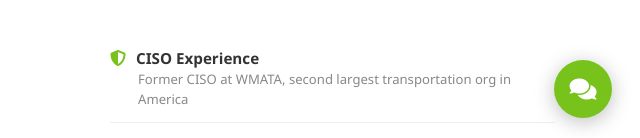
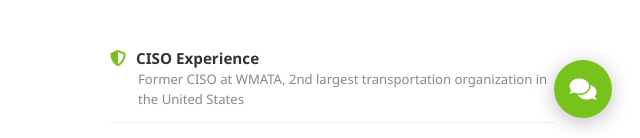
Before and after one commit to cmbnetworks/cmbnetworks-site, a plain HTML site: page index.html in a window 1280 px wide. Shown: the part 654-792 px from the top of the page, 640-1280 px from the left. Drawn offline with nearby package versions, Linux system fonts and the light colour scheme.

Commit message:
Fix WMATA description

```diff
--- a/index.html
+++ b/index.html
@@ -169,7 +169,7 @@
         <a href="#contact" class="btnGreen mt-3">Partner With Us Today</a>
       </div>
       <div class="col-md-5 mt-4 mt-md-0">
-        <div class="credItem"><i class="fas fa-shield-alt"></i><span class="credTitle">CISO Experience</span><div class="credSub">Former CISO at WMATA, second largest transportation org in America</div></div>
+        <div class="credItem"><i class="fas fa-shield-alt"></i><span class="credTitle">CISO Experience</span><div class="credSub">Former CISO at WMATA, 2nd largest transportation organization in the United States</div></div>
         <div class="credItem"><i class="fas fa-heartbeat"></i><span class="credTitle">Healthcare GRC</span><div class="credSub">Fortune 15 enterprise, HIPAA/HITRUST expert</div></div>
         <div class="credItem"><i class="fas fa-robot"></i><span class="credTitle">AI Governance</span><div class="credSub">ISO 42001 AIMS Lead Auditor, built at enterprise scale</div></div>
         <div class="credItem"><i class="fas fa-credit-card"></i><span class="credTitle">PCI-DSS QSA</span><div class="credSub">Former qualified security assessor</div></div>
```
